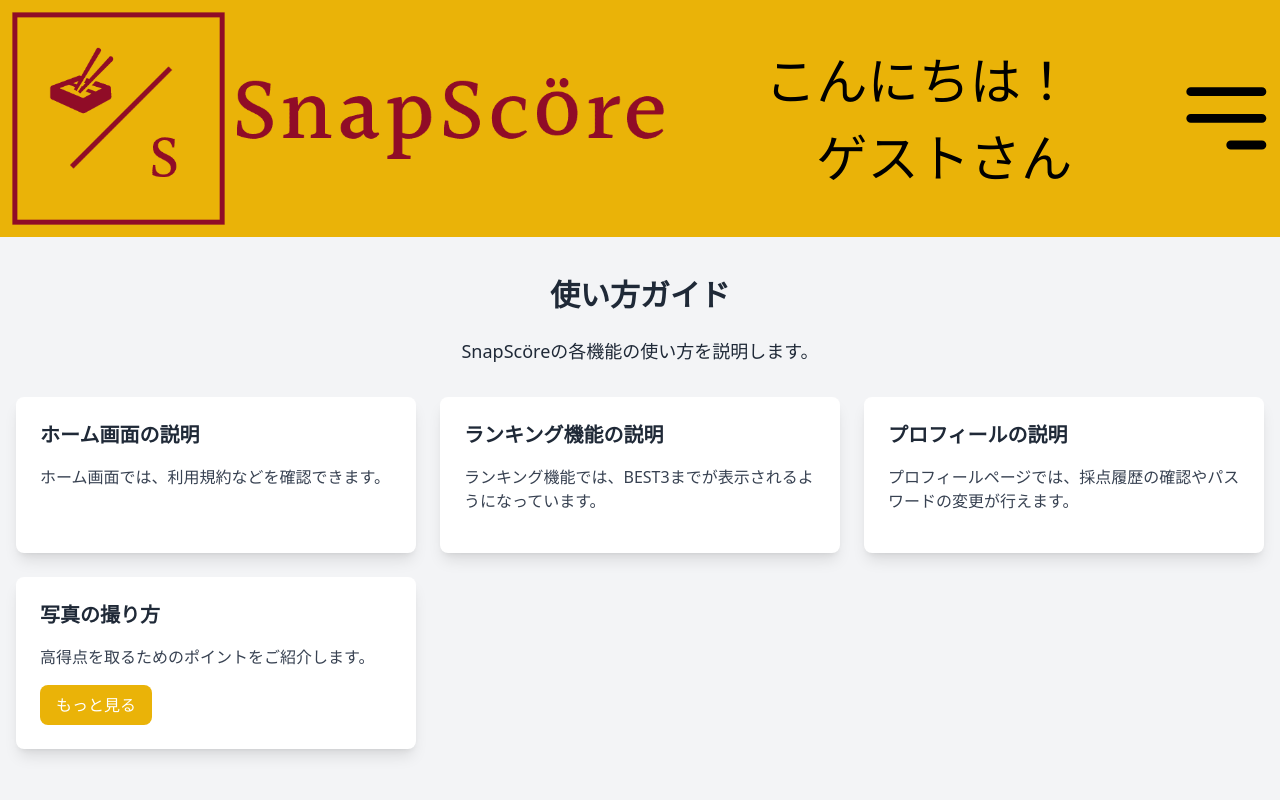
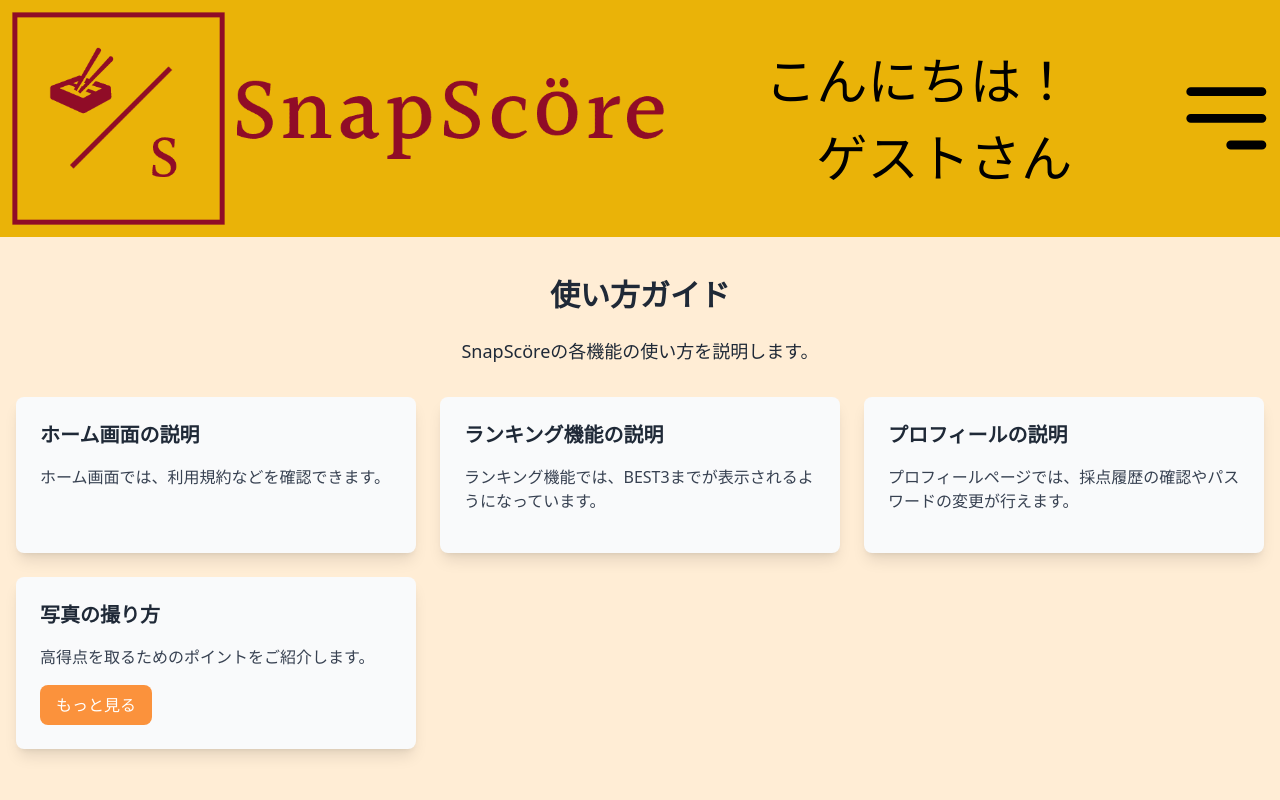
Before and after one commit to Sansyou47/kd-develop-2024-team-A, a Flask app: page /guide in a window 1280 px wide. Run offline with Flask 3, Linux system fonts and the light colour scheme; style sheets or scripts are compiled from the project's sources.

Commit message:
ボタンなどの色の雰囲気を統一

```diff
--- a/python/app/templates/guide.html
+++ b/python/app/templates/guide.html
@@ -10,39 +10,39 @@
     {% include 'header.html' %}
 </head>
 
-<body class="bg-gray-100 text-gray-800">
+<body class="bg-orange-100 text-gray-800">
     <div class="container mx-auto py-10 px-4">
         <h1 class="text-3xl font-bold mb-6 text-center">使い方ガイド</h1>
         <p class="text-lg text-center mb-8">SnapScöreの各機能の使い方を説明します。</p>
 
         <div class="grid grid-cols-1 md:grid-cols-2 lg:grid-cols-3 gap-6">
             <!-- カード1 -->
-            <div class="bg-white shadow-lg rounded-lg p-6 transition-transform transform hover:scale-105">
+            <div class="bg-gray-50 shadow-lg rounded-lg p-6 transition-transform transform hover:scale-105">
                 <h2 class="text-xl font-semibold mb-4">ホーム画面の説明</h2>
                 <p class="text-gray-700 mb-4">ホーム画面では、利用規約などを確認できます。</p>
                 <!-- <button class="bg-yellow-500 text-white px-4 py-2 rounded-lg focus:outline-none">もっと見る</button> -->
             </div>
 
             <!-- カード2 -->
-            <div class="bg-white shadow-lg rounded-lg p-6 transition-transform transform hover:scale-105">
+            <div class="bg-gray-50 shadow-lg rounded-lg p-6 transition-transform transform hover:scale-105">
                 <h2 class="text-xl font-semibold mb-4">ランキング機能の説明</h2>
                 <p class="text-gray-700 mb-4">ランキング機能では、BEST3までが表示されるようになっています。</p>
                 <!-- <button class="bg-yellow-500 text-white px-4 py-2 rounded-lg focus:outline-none">もっと見る</button> -->
             </div>
 
             <!-- カード3 -->
-            <div class="bg-white shadow-lg rounded-lg p-6 transition-transform transform hover:scale-105">
+            <div class="bg-gray-50 shadow-lg rounded-lg p-6 transition-transform transform hover:scale-105">
                 <h2 class="text-xl font-semibold mb-4">プロフィールの説明</h2>
                 <p class="text-gray-700 mb-4">プロフィールページでは、採点履歴の確認やパスワードの変更が行えます。</p>
                 <!-- <button class="bg-yellow-500 text-white px-4 py-2 rounded-lg focus:outline-none">もっと見る</button> -->
             </div>
 
             <!-- カード4 -->
-            <div class="bg-white shadow-lg rounded-lg p-6 transition-transform transform hover:scale-105">
+            <div class="bg-gray-50 shadow-lg rounded-lg p-6 transition-transform transform hover:scale-105">
                 <h2 class="text-xl font-semibold mb-4">写真の撮り方</h2>
                 <p class="text-gray-700 mb-4">高得点を取るためのポイントをご紹介します。</p>
                 <button onclick="toggleModal()"
-                    class="bg-yellow-500 text-white px-4 py-2 rounded-lg focus:outline-none">もっと見る</button>
+                    class="bg-orange-400 text-white px-4 py-2 rounded-lg focus:outline-none">もっと見る</button>
             </div>
 
             <!-- ポップアップ -->
@@ -62,7 +62,7 @@
                         <li><strong>カラーバランス</strong>：赤・緑・黄などを意識すると、点数アップに繋がります。</li>
                     </ul>
                     <button onclick="toggleModal()"
-                        class="bg-yellow-500 text-white px-4 py-2 rounded-lg focus:outline-none">閉じる</button>
+                        class="bg-orange-400 text-white px-4 py-2 rounded-lg focus:outline-none">閉じる</button>
                 </div>
             </div>
             <script>
--- a/python/app/templates/intro.html
+++ b/python/app/templates/intro.html
@@ -53,7 +53,7 @@
             </div>
 
             <button id="start_button"
-                class="bg-blue-600 text-white py-4 px-8 rounded-full shadow-lg text-lg">始める</button>
+                class="bg-orange-400 text-white py-4 px-8 rounded-full shadow-lg text-lg">始める</button>
         </div>
 
         <!-- モーダルコンテンツ　利用規約同意のモーダル -->
--- a/python/app/templates/mypage.html
+++ b/python/app/templates/mypage.html
@@ -373,7 +373,7 @@
         <div class="bg-gray-50 rounded-lg p-6 w-11/12 md:w-1/2 lg:w-1/3 pointer-events-auto">
             <div class="flex justify-between mb-4 border-b border-black"> <!-- ボタンを右寄せ -->
                 <h2 class="text-xl font-bold my-auto">採点結果</h2>
-                <button class="bg-blue-500 text-gray-50 w-10 h-10 rounded-full mb-2"
+                <button class="bg-orange-400 text-gray-50 w-10 h-10 rounded-full mb-2"
                     onclick="closeScoreDetails()">✕</button>
             </div>
 
@@ -382,7 +382,7 @@
                 <input type="hidden" id="hidden_id" name="id" value="{{id}}">
                 <input type="hidden" id="hidden_score" name="score" value="{{score}}">
                 <input type="hidden" id="hidden_bento_url" name="bento_url" value="{{bento_url}}">
-                <input class="mt-4 bg-blue-500 text-white py-2 px-4 rounded cursor-pointer" type="submit"
+                <input class="mt-4 bg-orange-400 text-white py-2 px-4 rounded cursor-pointer" type="submit"
                     value="詳細ページへ">
             </form>
         </div>
```
Also changed, not shown: python/app/templates/image.html (+10 -10 lines), python/app/templates/image_result.html (+29 -12 lines).
